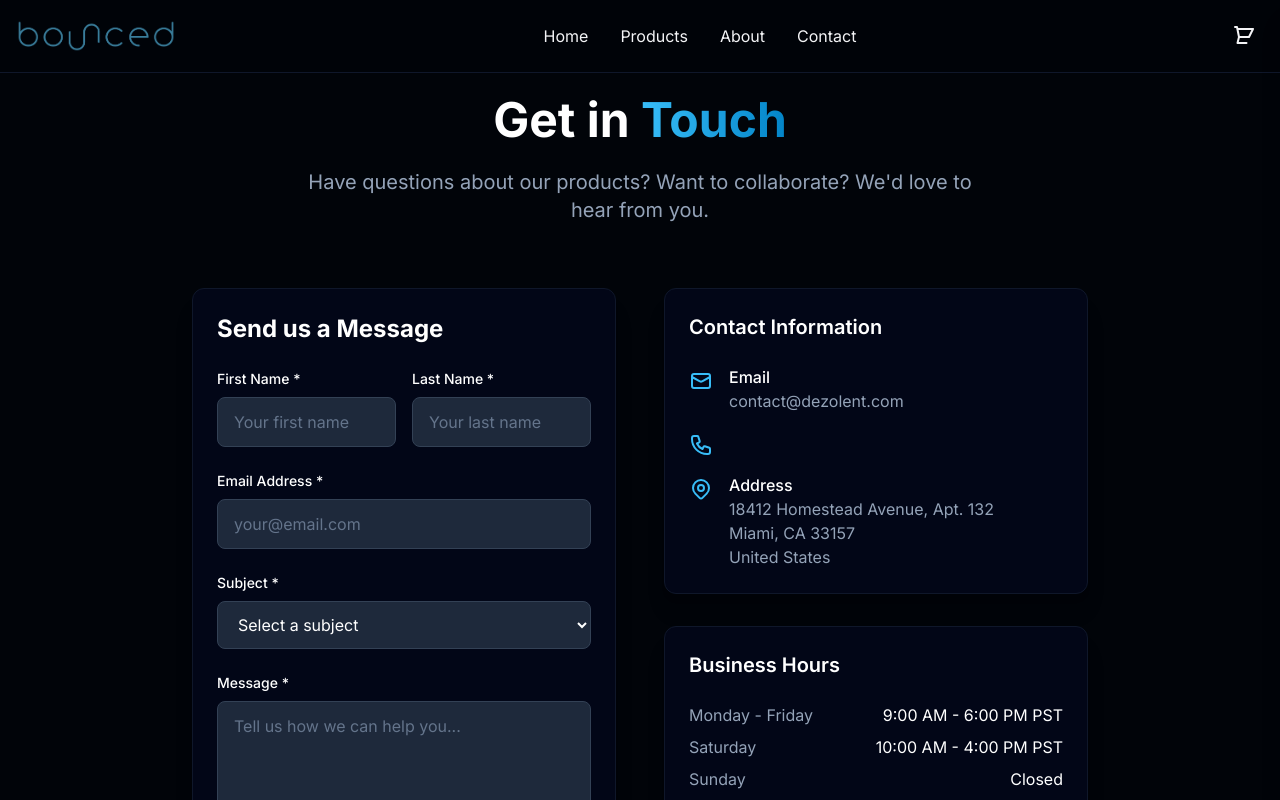
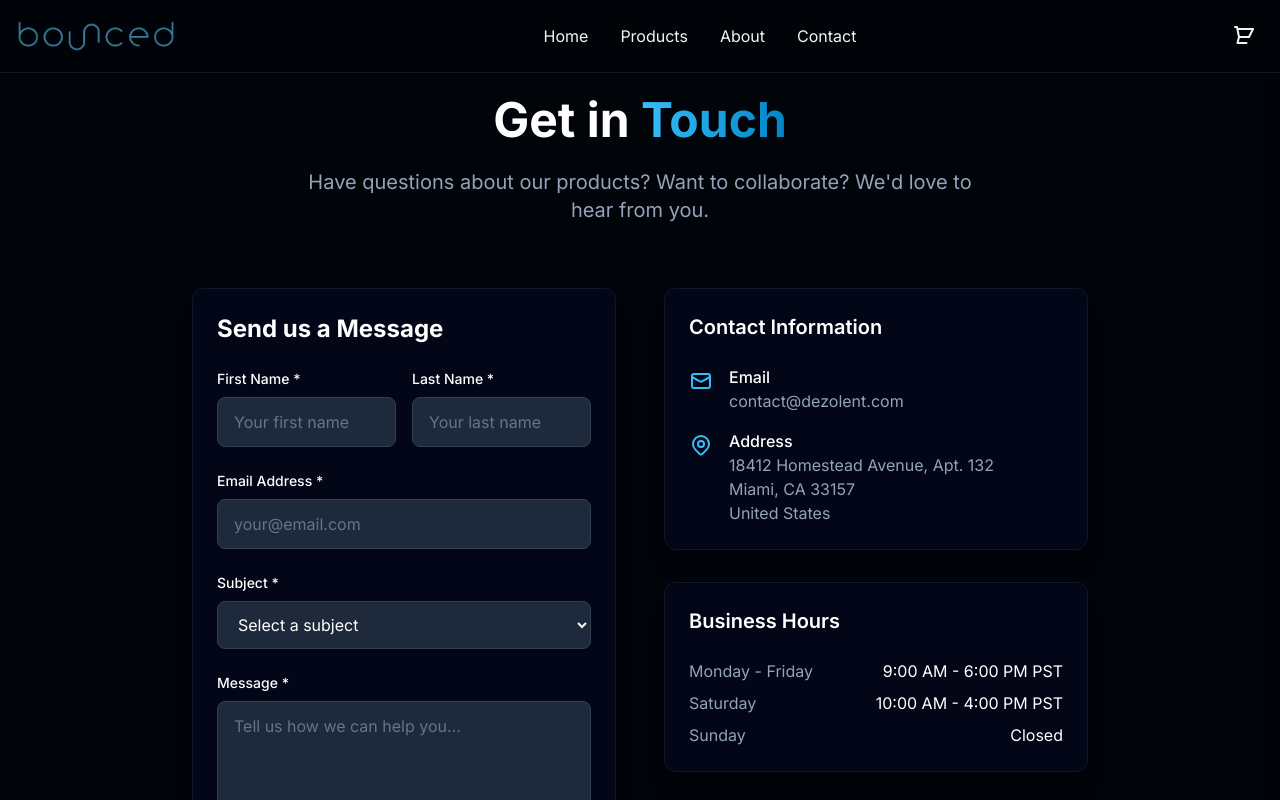
Before and after one commit to dezolent/bounced-studio, a Nuxt app: page /contact in a window 1280 px wide. Shown: the top 800 px of the page. Built offline with nearby package versions, Linux system fonts and the light colour scheme.

Commit message:
Updated contact.vue

```diff
--- a/pages/contact.vue
+++ b/pages/contact.vue
@@ -130,13 +130,13 @@
                   </div>
                 </div>
 
-                <div class="flex items-start space-x-4">
+                <div class="flex items-start space-x-4" style="display: none;">
                   <div class="w-6 h-6 text-primary-400 mt-1">
                     <svg fill="none" stroke="currentColor" viewBox="0 0 24 24">
                       <path stroke-linecap="round" stroke-linejoin="round" stroke-width="2" d="M3 5a2 2 0 012-2h3.28a1 1 0 01.948.684l1.498 4.493a1 1 0 01-.502 1.21l-2.257 1.13a11.042 11.042 0 005.516 5.516l1.13-2.257a1 1 0 011.21-.502l4.493 1.498a1 1 0 01.684.949V19a2 2 0 01-2 2h-1C9.716 21 3 14.284 3 6V5z"></path>
                     </svg>
                   </div>
-                  <div style="display: none;">
+                  <div>
                     <p class="text-white font-medium">Phone</p>
                     <p class="text-dark-300">+1 (555) 123-4567</p>
                   </div>
```
